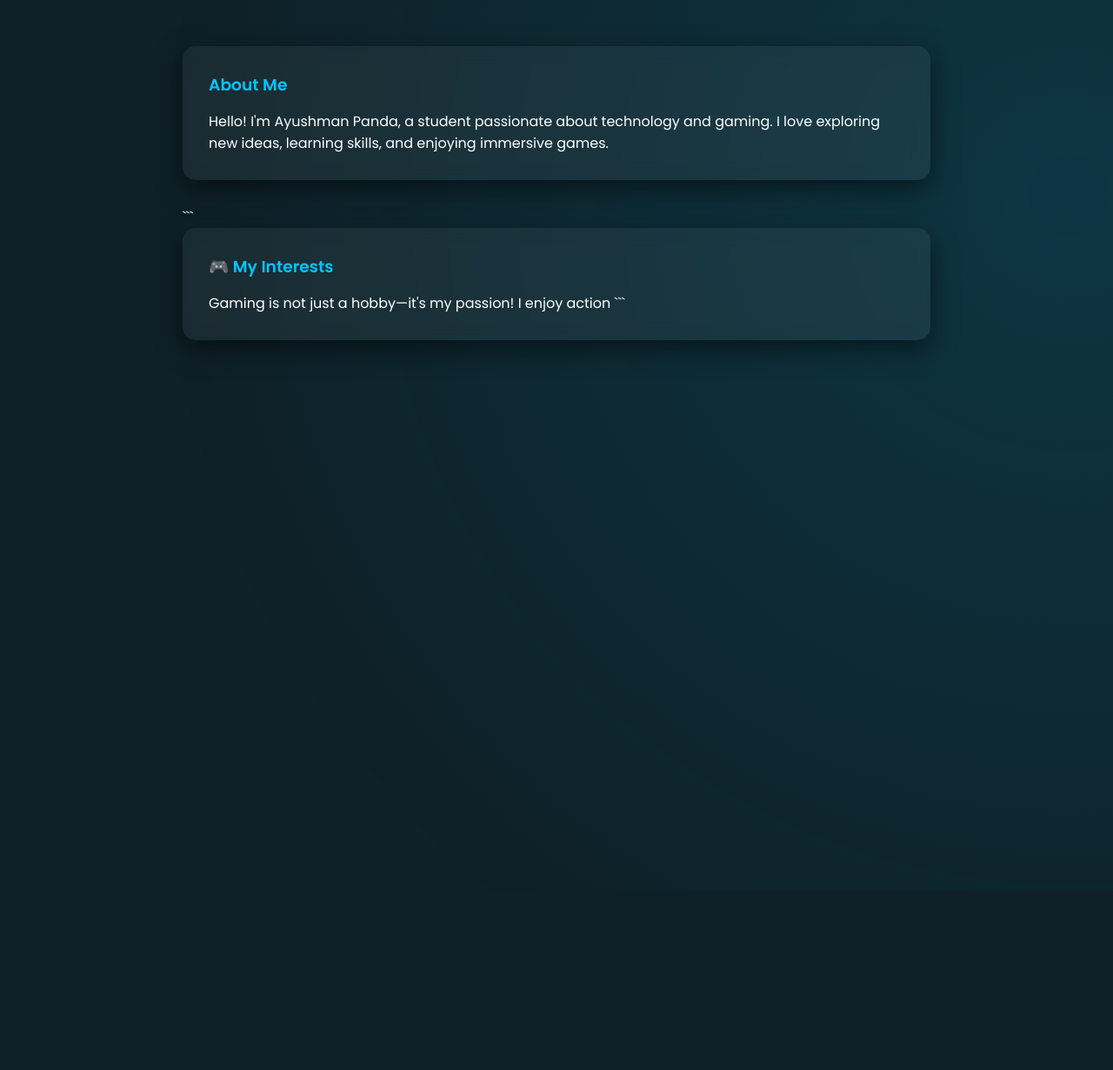
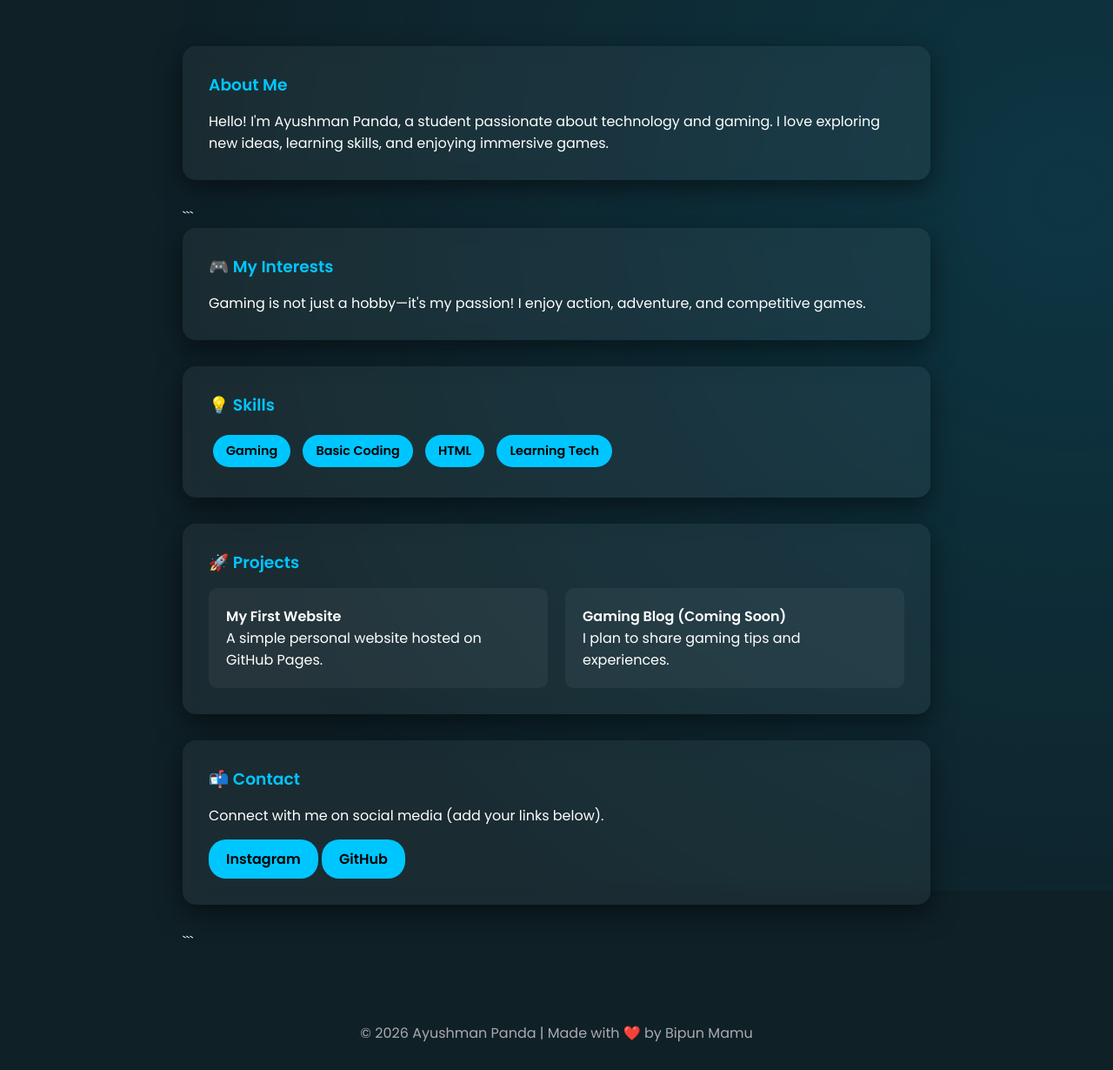
Before and after one commit to IamAyushmanPanda/IamAyushmanPanda.github.io, a plain HTML site: page index.html in a window 1280 px wide. Shown: the part 526-1756 px from the top of the page at 87% size. Before the commit the page ends 997 px from the top, so only its background shows below. Drawn offline with Linux system fonts and the light colour scheme.

Commit message:
Enhance index.html with skills and projects sections
Added sections for skills, projects, and contact information.

````diff
--- a/index.html
+++ b/index.html
@@ -173,5 +173,48 @@
 <div class="card">
     <h3>🎮 My Interests</h3>
     <p>
-        Gaming is not just a hobby—it's my passion! I enjoy action
+        Gaming is not just a hobby—it's my passion! I enjoy action, adventure, and competitive games.
+    </p>
+</div>
+
+<div class="card">
+    <h3>💡 Skills</h3>
+    <div class="skills">
+        <span>Gaming</span>
+        <span>Basic Coding</span>
+        <span>HTML</span>
+        <span>Learning Tech</span>
+    </div>
+</div>
+
+<div class="card">
+    <h3>🚀 Projects</h3>
+    <div class="projects">
+        <div class="project-card">
+            <h4>My First Website</h4>
+            <p>A simple personal website hosted on GitHub Pages.</p>
+        </div>
+
+        <div class="project-card">
+            <h4>Gaming Blog (Coming Soon)</h4>
+            <p>I plan to share gaming tips and experiences.</p>
+        </div>
+    </div>
+</div>
+
+<div class="card">
+    <h3>📬 Contact</h3>
+    <p>Connect with me on social media (add your links below).</p>
+    <a href="#" class="btn">Instagram</a>
+    <a href="#" class="btn">GitHub</a>
+</div>
 ```
+
+</section>
+
+<footer>
+    © 2026 Ayushman Panda | Made with ❤️ by Bipun Mamu
+</footer>
+
+</body>
+</html>
````
